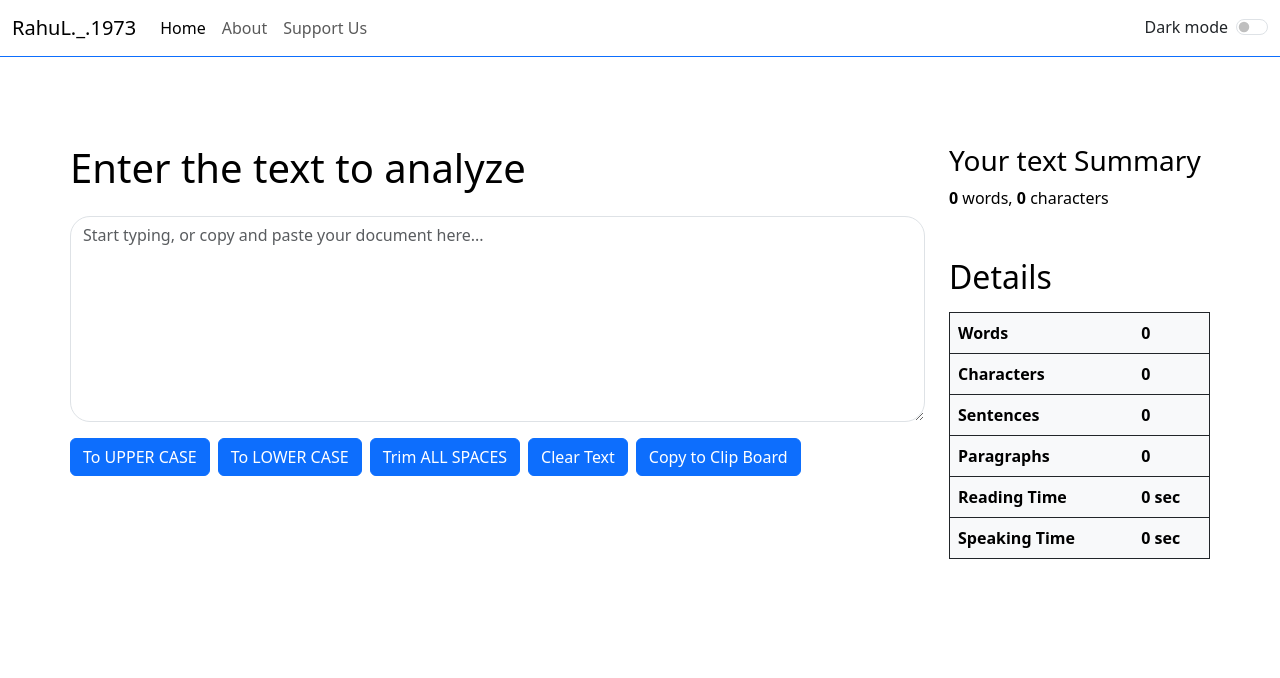
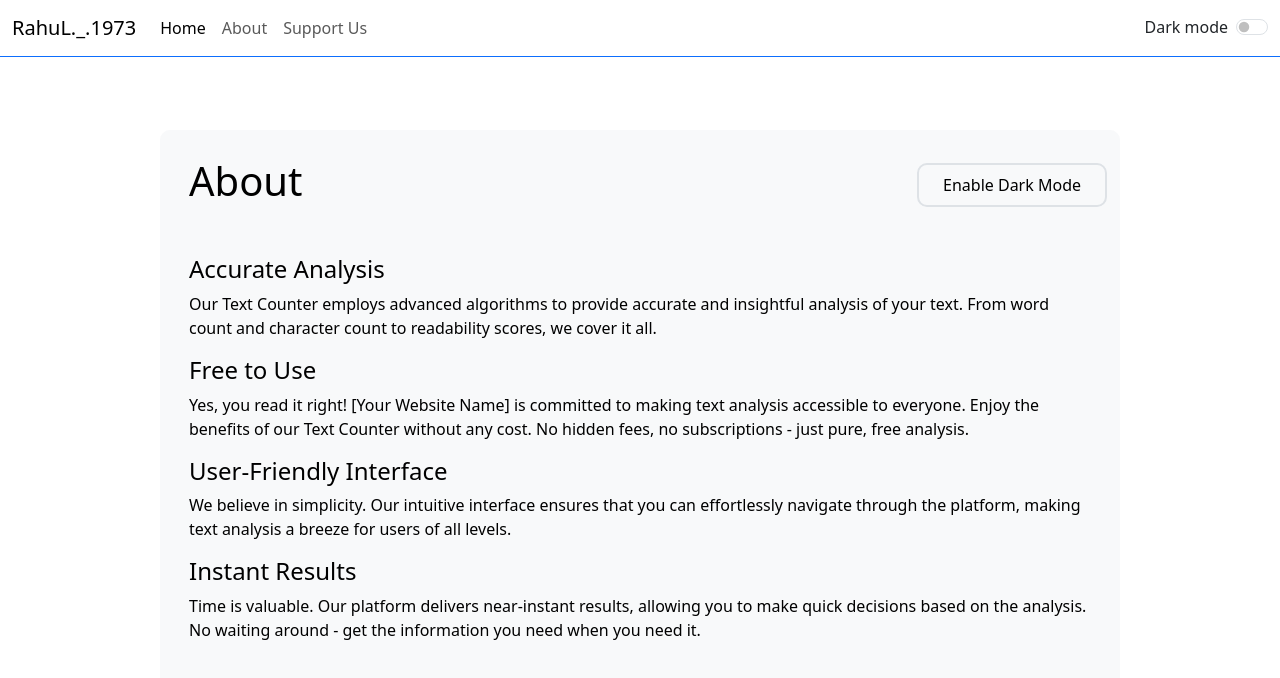
Before and after one commit to Rahulcheryala/WordWise-Wizard, a React (Create React App) app: page /about in a window 1280 px wide. Shown: the top 678 px of the page. Built offline with nearby package versions, Linux system fonts and the light colour scheme.

Commit message:
basic corrections done

```diff
--- a/package.json
+++ b/package.json
@@ -1,5 +1,4 @@
 {
-  "homepage": "https://Rahulcheryala.github.io/Project-1",
   "name": "text-counter",
   "version": "0.1.0",
   "private": false,
@@ -15,8 +14,6 @@
     "web-vitals": "^2.1.4"
   },
   "scripts": {
-    "predeploy": "npm run build",
-    "deploy": "gh-pages -d build",
     "start": "react-scripts start",
     "build": "react-scripts build",
     "test": "react-scripts test",
--- /dev/null
+++ b/publishing_additionals.json
@@ -0,0 +1,5 @@
+{
+  "homepage": "https://Rahulcheryala.github.io/Project-1",
+
+  "scripts": { "predeploy": "npm run build", "deploy": "gh-pages -d build" }
+}
--- a/src/App.js
+++ b/src/App.js
@@ -1,13 +1,10 @@
-import { useState } from "react";
-// import { BrowserRouter as Router, Routes, Route } from "react-router-dom";
-import "./App.css";
-// import About from "./components/About";
+import React, { useState } from "react";
+import { BrowserRouter as Router, Routes, Route } from "react-router-dom";
+import About from "./components/About";
 import Navbar from "./components/Navbar";
 import Textarea from "./components/Textarea";
 import Alert from "./components/Alert";
-import React from "react";
-
-// THESE ARE THE PROGRAM FILES THAT ARE HOSTED THROUGH GITHUB PAGES
+import "./App.css";
 
 function App() {
   const [mode, setMode] = useState("white");
@@ -22,6 +19,7 @@ function App() {
       setAlertMsg(null);
     }, 1500);
   };
+
   const toggleMode = () => {
     if (mode === "dark") {
       setMode("white");
@@ -33,9 +31,10 @@ function App() {
       showAlertMessage("Dark mode enabled !!!", "success");
     }
   };
+
   return (
     <>
-      {/* <Router> */}
+      <Router>
         <Navbar
           title="RahuL._.1973"
           navItem1="Home"
@@ -43,26 +42,26 @@ function App() {
           toggleMode={toggleMode}
         />
         <br />
-      <br />
         <Alert message={alertMsg} />
         <div className="container-fluid my-5 p-0 mb-0 w-100">
-        {/* <Routes>
+          <Routes>
             <Route
-              exact */}
-        {/* // React uses partial matching of url's and it may cause trouble in rendering partial matched path
+              exact
+              // React uses partial matching of url's and it may cause trouble in rendering partial matched path
               // Example : /users ---> component 1
               //           /users/home ---> component 2
               //writing path = "/users/home" may lead to partial match with "/users" and component 1 is rendered onto the web-page
               // So it is always better to use exact keyword when giving a path
               path="/home"
-              element={ */}
+              element={
                 <Textarea mode={mode} showAlertMessage={showAlertMessage} />
-        {/* }
+              }
             />
             <Route exact path="/about" element={<About />} />
-          </Routes> */}
+            <Route exact path="/about" element={<About />} />
+          </Routes>
         </div>
-      {/* </Router> */}
+      </Router>
     </>
   );
 }
--- a/src/components/About.js
+++ b/src/components/About.js
@@ -28,10 +28,10 @@ export default function About() {
       <div
         className={`container ${
           mode === "Dark" ? "dark-mode" : "light-mode"
-        } w-75`}
+        } w-75 border border-light`}
         style={myStyle}
       >
-        <nav className="navbar ms-3">
+        <nav className="navbar ms-3" style={{ zIndex: 0 }}>
           <h1>About</h1>
           <button
             className="button btn-light border border-2  my-4 ms-3 px-4 py-2"
@@ -42,44 +42,30 @@ export default function About() {
           </button>
         </nav>
         <div className="container p-3 mb-5 ">
-          <h4>Team</h4>
+          <h4>Accurate Analysis</h4>
           <p>
-            Bootstrap is maintained by a small team of developers on GitHub.
-            We're actively looking to grow this team and would love to hear from
-            you if you're excited about CSS at scale, writing and maintaining
-            vanilla JavaScript plugins, and improving build tooling processes
-            for frontend code.
+            Our Text Counter employs advanced algorithms to provide accurate and
+            insightful analysis of your text. From word count and character
+            count to readability scores, we cover it all.
           </p>
-          <h4>History</h4>
+          <h4>Free to Use</h4>
           <p>
-            Bootstrap was created at Twitter in mid-2010 by @mdo and @fat. Prior
-            to being an open-sourced framework, Bootstrap was known as Twitter
-            Blueprint. A few months into development, Twitter held its first
-            Hack Week and the project exploded as developers of all skill levels
-            jumped in without any external guidance. It served as the style
-            guide for internal tools development at the company for over a year
-            before its public release, and continues to do so today. <br />
-            Originally released on Friday, August 19, 2011, we've since had over
-            twenty releases, including two major rewrites with v2 and v3. With
-            Bootstrap 2, we added responsive functionality to the entire
-            framework as an optional stylesheet. Building on that with Bootstrap
-            3, we rewrote the library once more to make it responsive by default
-            with a mobile first approach.
+            Yes, you read it right! [Your Website Name] is committed to making
+            text analysis accessible to everyone. Enjoy the benefits of our Text
+            Counter without any cost. No hidden fees, no subscriptions - just
+            pure, free analysis.
           </p>
-          <h4>Logo</h4>
+          <h4>User-Friendly Interface</h4>
           <p>
-            When referencing Bootstrap, use our logo mark. Do not modify our
-            logos in any way. Do not use Bootstrap's branding for your own open
-            or closed source projects.
+            We believe in simplicity. Our intuitive interface ensures that you
+            can effortlessly navigate through the platform, making text analysis
+            a breeze for users of all levels.
           </p>
-          <h4>License</h4>
+          <h4>Instant Results</h4>
           <p>
-            <b>It permits you to: </b>
-            Freely download and use Bootstrap, in whole or in part, for
-            personal, private, company internal, or commercial purposes Use
-            Bootstrap in packages or distributions that you create Modify the
-            source code Grant a sublicense to modify and distribute Bootstrap to
-            third parties not included in the license
+            Time is valuable. Our platform delivers near-instant results,
+            allowing you to make quick decisions based on the analysis. No
+            waiting around - get the information you need when you need it.
           </p>
         </div>
       </div>
--- a/src/components/Alert.js
+++ b/src/components/Alert.js
@@ -6,10 +6,13 @@ export default function Alert(props) {
     return lower.charAt(0).toUpperCase() + lower.slice(1);
   };
   return (
-    props.message && (
-      <div className={`alert mt-2 mb-0 py-2 alert-${props.message.type}`}>
-        <strong>{capitalize(props.message.type)} :</strong> {props.message.msg}
-      </div>
-    )
+    <div style={{ height: "25px", marginTop: "33px" }}>
+      {props.message && (
+        <div className={`alert mb-0 py-2 alert-${props.message.type}`}>
+          <strong>{capitalize(props.message.type)} :</strong>{" "}
+          {props.message.msg}
+        </div>
+      )}
+    </div>
   );
 }
--- a/src/components/Textarea.js
+++ b/src/components/Textarea.js
@@ -14,17 +14,17 @@ export default function Textarea(props) {
     // displays the text you have entered (REMEMBER IT !!!)
   };
 
-  const convertToUppercase = () => {
+  const toUppercase = () => {
     let newText = text.toUpperCase();
     setText(newText);
   };
 
-  const convertToLowercase = () => {
+  const toLowercase = () => {
     let newText = text.toLowerCase();
     setText(newText);
   };
 
-  const trimAllSpaces = () => {
+  const trimSpaces = () => {
     const trimmedString = text.replace(/\s+/g, " ");
     setText(trimmedString);
     Counter(trimmedString);
@@ -70,19 +70,10 @@ export default function Textarea(props) {
     <>
       <div className="container mt-3 px-0 d-flex w-100">
         <div className="mt-5 w-75 mx-auto">
-          <h1
-            // className={`m-0 h-auto text-${
-            //   props.mode === "dark" ? "dark" : "white"
-            // }`}
-            style={{ color: props.mode === "dark" ? "white" : "black" }}
-          >
+          <h1 style={{ color: props.mode === "dark" ? "white" : "black" }}>
             Enter the text to analyze
           </h1>
           <div className="container p-0 mt-4">
-            {/* <label
-              htmlFor="exampleFormControlTextarea1"
-              className="form-label"
-            ></label> */}
             <textarea
               className="form-control border "
               id="exampleFormControlTextarea1"
@@ -92,27 +83,26 @@ export default function Textarea(props) {
               onChange={changedTo}
             ></textarea>
           </div>
-          <div className="container d-flex mt-3 p-0">
-            <button className="btn btn-primary" onClick={convertToUppercase}>
+
+          <div className="container d-flex flex-wrap mt-3 p-0">
+            <button className="btn btn-primary ms-1 my-1" onClick={toUppercase}>
               To UPPER CASE
             </button>
-            <button
-              className="btn btn-primary ms-2"
-              onClick={convertToLowercase}
-            >
+            <button className="btn btn-primary ms-1 my-1" onClick={toLowercase}>
               To LOWER CASE
             </button>
-            <button className="btn btn-primary ms-2" onClick={trimAllSpaces}>
-              Trim ALL SPACES
+            <button className="btn btn-primary ms-1 my-1" onClick={trimSpaces}>
+              Trim SPACES
             </button>
-            <button className="btn btn-primary ms-2" onClick={clearText}>
+            <button className="btn btn-primary ms-1 my-1" onClick={clearText}>
               Clear Text
             </button>
-            <button className="btn btn-primary ms-2" onClick={copyText}>
+            <button className="btn btn-primary ms-1 my-1" onClick={copyText}>
               Copy to Clip Board
             </button>
           </div>
         </div>
+
         <div className="container mt-5 ps-4 w-25 p-0">
           <h3 className={`text-${props.mode === "dark" ? "white" : "black"}`}>
             Your text Summary
```
Also changed, not shown: src/components/Navbar.js (+20 -16 lines). Lines whose indentation alone changed are shown as unchanged.
